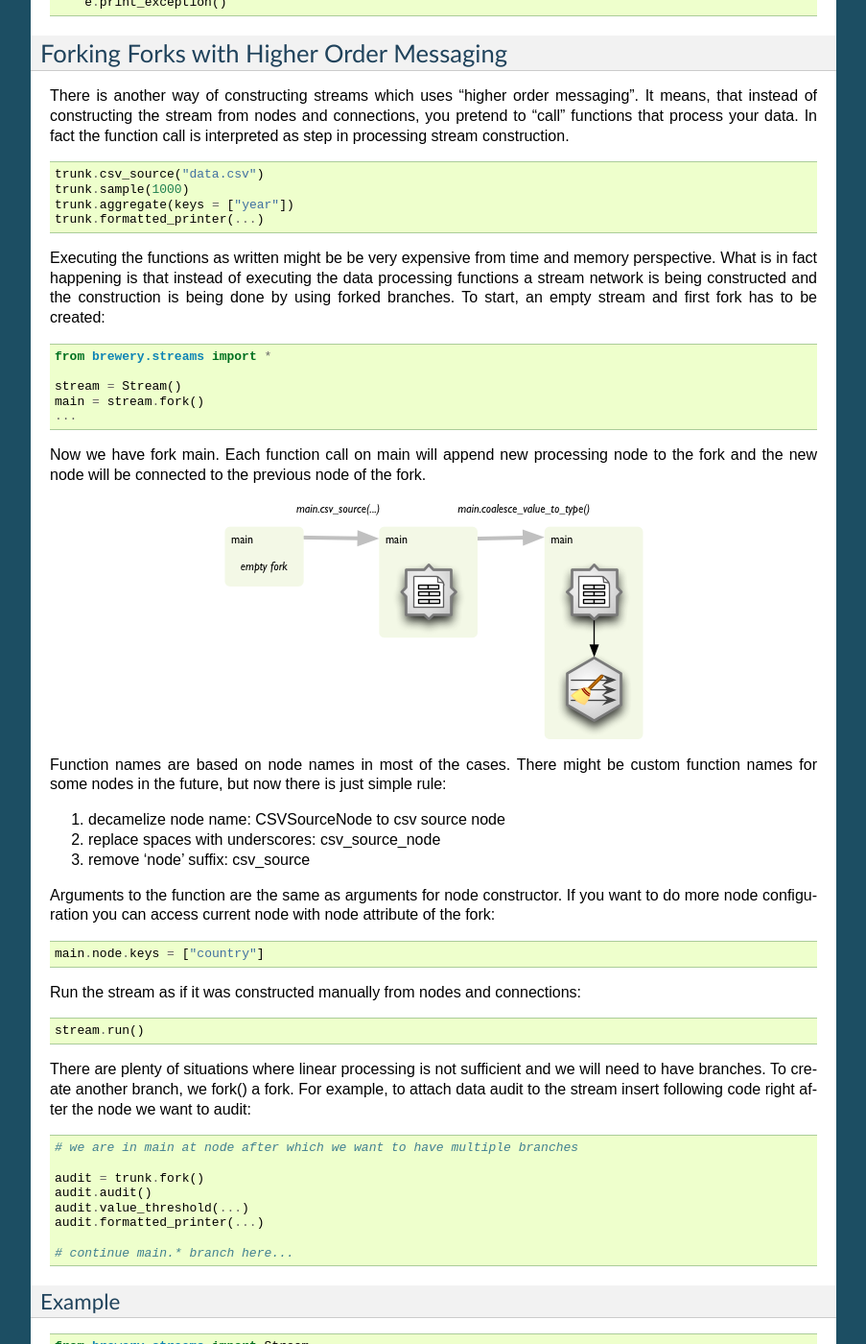
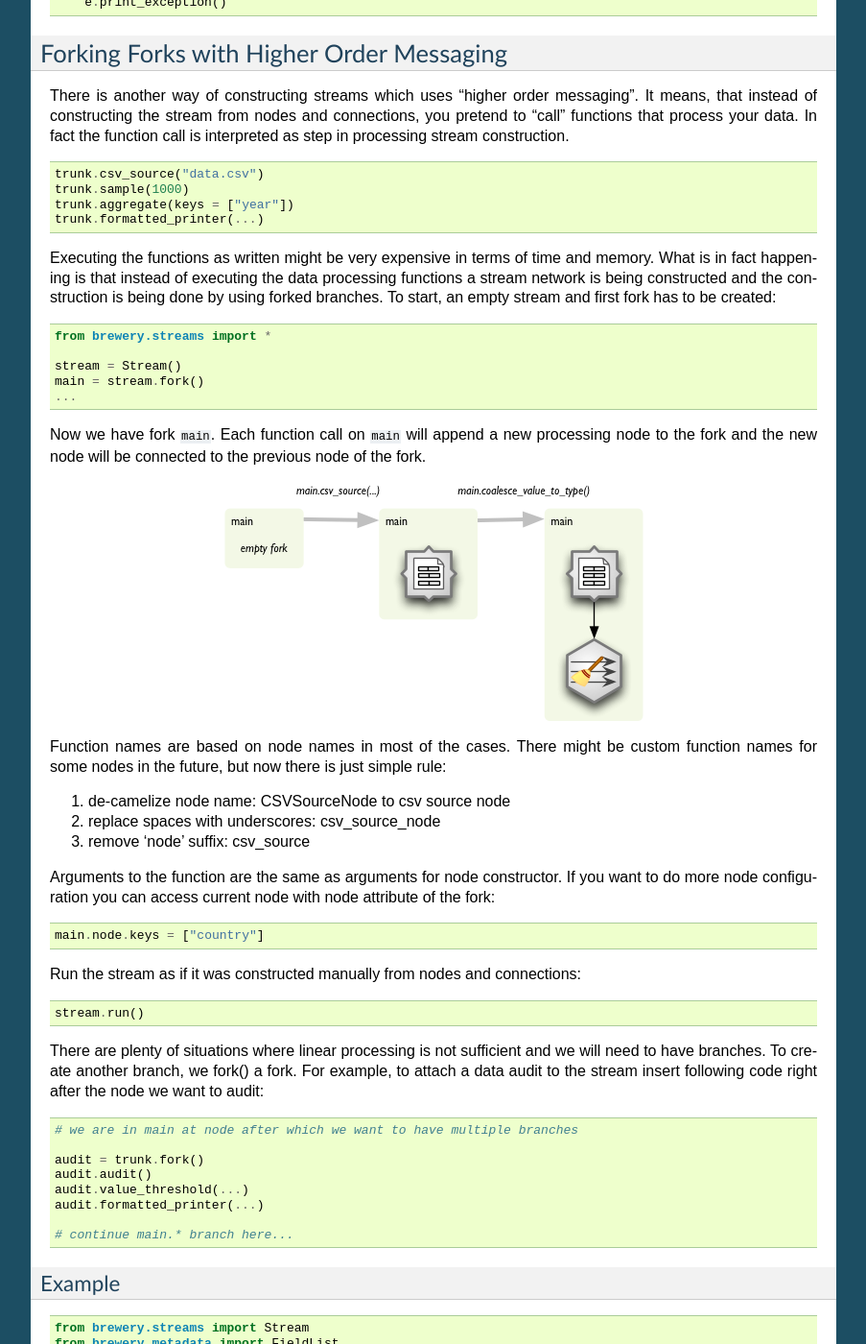
Before and after one commit to Stiivi/brewery, a Sphinx documentation site: the page built from doc/streams.rst, in a window 1280 px wide and 1400 px high, scrolled down 2176 px. Shown: the whole window at 96% size, without its empty margins (198-1101 px from the left). Built offline with Sphinx 7.4.7, drawn with Linux system fonts in a browser that asks for light colours; some of the changed text lies outside the part shown.

Commit message:
Revise documentation about Streams
Improve English and fix grammatical errors

```diff
--- a/doc/streams.rst
+++ b/doc/streams.rst
@@ -127,7 +127,7 @@ process your data. In fact the function call is interpreted as step in processin
     trunk.aggregate(keys = ["year"])
     trunk.formatted_printer(...)
 
-Executing the functions as written might be be very expensive from time and memory perspective. What is
+Executing the functions as written might be very expensive in terms of time and memory. What is
 in fact happening is that instead of executing the data processing functions a stream network is being
 constructed and the construction is being done by using forked branches. To start, an empty stream
 and first fork has to be created:
@@ -140,8 +140,8 @@ and first fork has to be created:
     main = stream.fork()
     ...
 
-Now we have fork main. Each function call on main will append new processing node to the fork and the
-new node will be connected to the previous node of the fork.
+Now we have fork ``main``. Each function call on ``main`` will append a new processing node to the fork and the new
+node will be connected to the previous node of the fork.
 
 .. image:: fork_construction01.png
     :align: center
@@ -150,7 +150,7 @@ Function names are based on node names in most of the cases. There might be cust
 some nodes in the future, but now there is just simple rule:
 
 
-#. decamelize node name: CSVSourceNode to csv source node
+#. de-camelize node name: CSVSourceNode to csv source node
 #. replace spaces with underscores: csv_source_node
 #. remove ‘node’ suffix: csv_source
 
@@ -168,7 +168,7 @@ Run the stream as if it was constructed manually from nodes and connections:
     stream.run()
 
 There are plenty of situations where linear processing is not sufficient and we will need to have
-branches. To create another branch, we fork() a fork. For example, to attach data audit to the stream
+branches. To create another branch, we fork() a fork. For example, to attach a data audit to the stream
 insert following code right after the node we want to audit:
 
 .. code-block:: python
```
Also changed, not shown: other parts of doc/streams.rst (+7 -7 lines).
